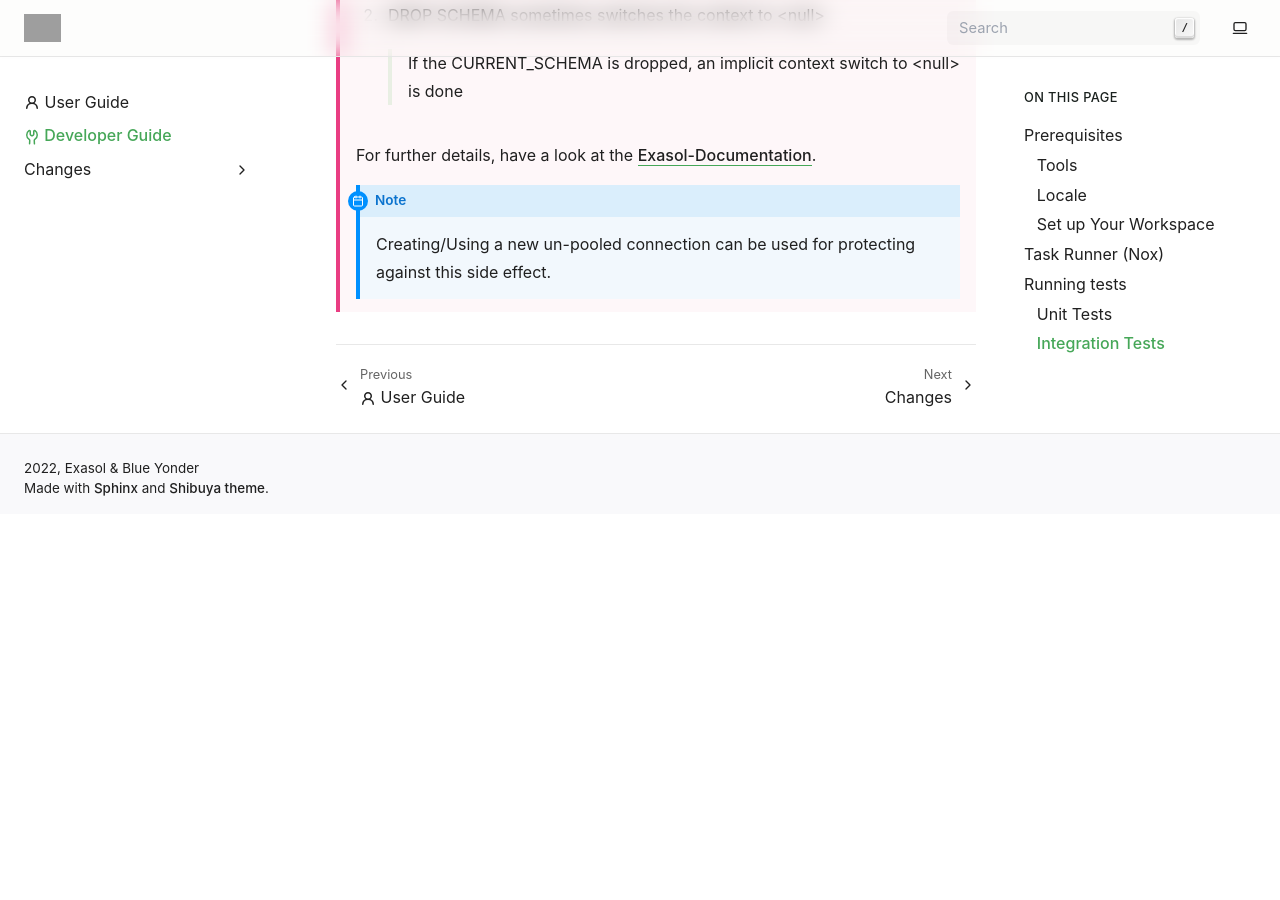
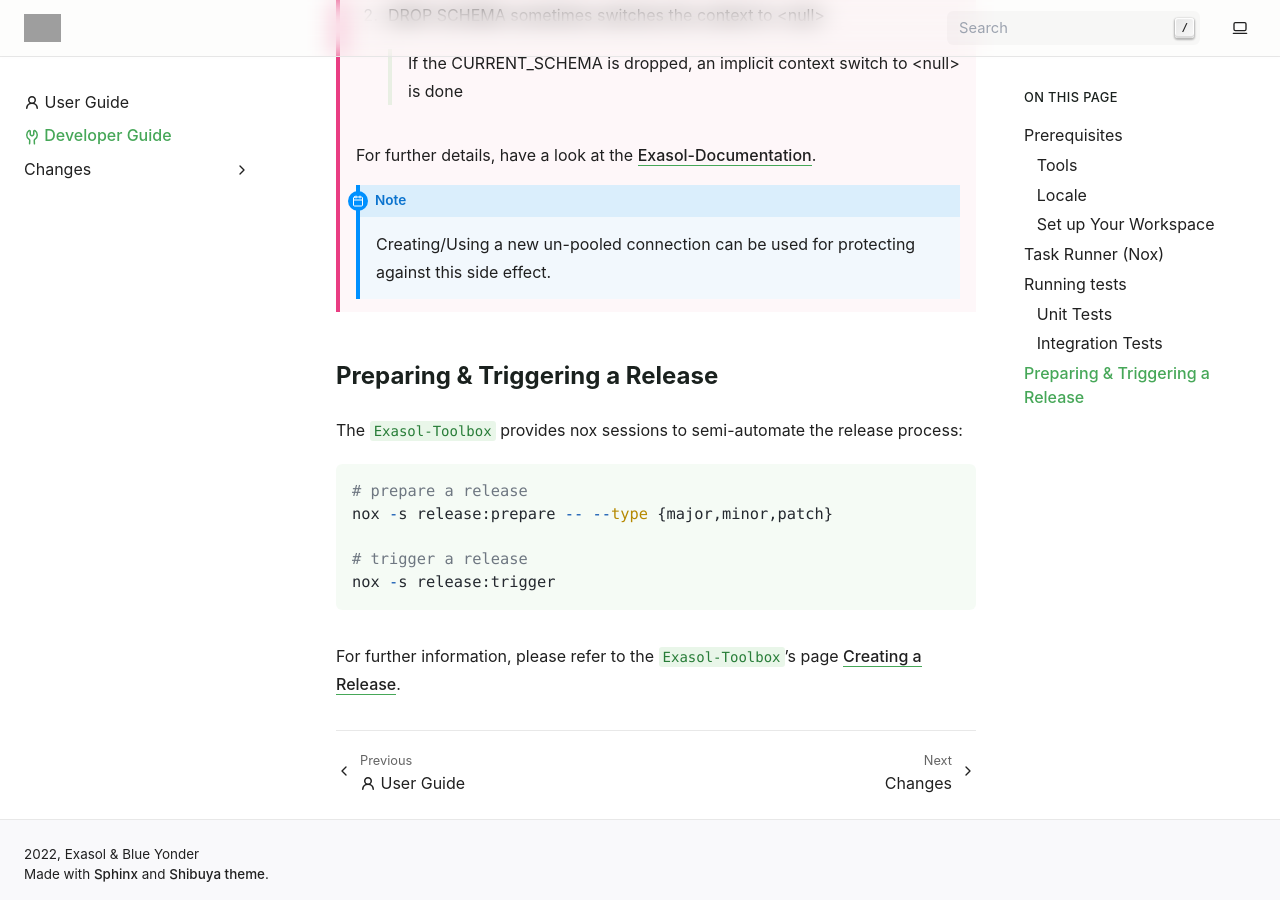
Before and after one commit to exasol/sqlalchemy-exasol, a Sphinx documentation site: the page built from doc/developer_guide.rst, in a window 1280 px wide and 900 px high, scrolled down 3877 px. Built offline with Sphinx 7.4.7, drawn with Linux system fonts in a browser that asks for light colours; pages that are not in the unit, such as notebooks, are missing from menus; before the commit the page ends 4391 px from its top, so only the background shows below that; grey boxes are pictures that could not be loaded.

Commit message:
Add section about releases

```diff
--- a/doc/developer_guide.rst
+++ b/doc/developer_guide.rst
@@ -164,6 +164,23 @@
         this side effect.
 
 
+Preparing & Triggering a Release
+--------------------------------
+
+The ``Exasol-Toolbox`` provides nox sessions to semi-automate the release process:
+
+.. code-block:: python
+
+    # prepare a release
+    nox -s release:prepare -- --type {major,minor,patch}
+
+    # trigger a release
+    nox -s release:trigger
+
+For further information, please refer to the ``Exasol-Toolbox``'s page `Creating a Release
+<https://exasol.github.io/python-toolbox/main/user_guide/features/creating_a_release.html>`_.
+
+
 .. _action: https://github.com/exasol/sqlalchemy-exasol/actions
 .. _python: https://www.python.org/
 .. _poetry: https://python-poetry.org/
```
